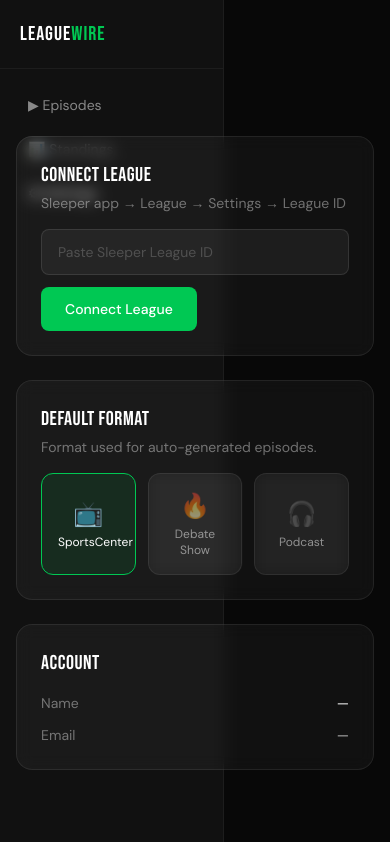
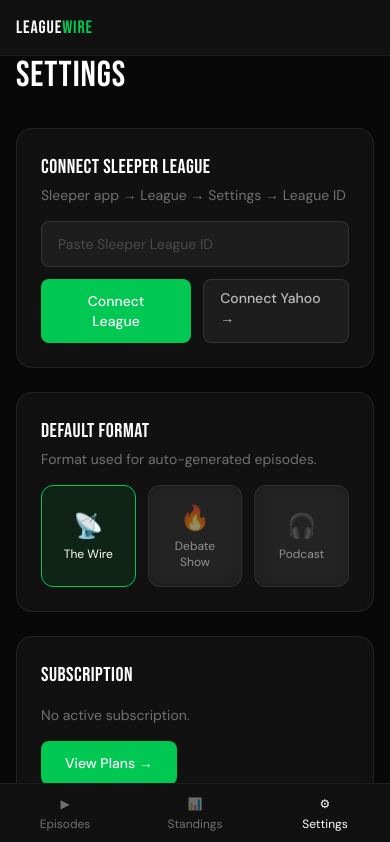
Before and after one commit to doubtfuel326/fantasycast, a Next.js app: page /dashboard/settings in a window 390 px wide. Shown: the top 842 px of the page. Built offline with nearby package versions, Linux system fonts and the light colour scheme; no server answers.

Commit message:
add billing portal to settings

```diff
--- a/src/app/dashboard/settings/page.tsx
+++ b/src/app/dashboard/settings/page.tsx
@@ -1,7 +1,7 @@
 "use client";
 import { useState, useEffect } from "react";
 import Link from "next/link";
-import { useUser } from "@clerk/nextjs";
+import { useUser, UserButton } from "@clerk/nextjs";
 
 export default function SettingsPage() {
   const {user} = useUser();
@@ -11,6 +11,8 @@
   const [error, setError] = useState("");
   const [connected, setConnected] = useState<any>(null);
   const [fmt, setFmt] = useState("thewire");
+  const [plan, setPlan] = useState<string | null>(null);
+  const [loadingPortal, setLoadingPortal] = useState(false);
 
   useEffect(() => {
     try {
@@ -18,7 +20,17 @@
       const id = localStorage.getItem("fcast_lid"); if(id) setLid(id);
       const f = localStorage.getItem("fcast_format"); if(f) setFmt(f);
     } catch {}
-  }, []);
+    async function loadPlan() {
+      if (!user?.id) return;
+      try {
+        const { createClient } = await import("@supabase/supabase-js");
+        const supabase = createClient(process.env.NEXT_PUBLIC_SUPABASE_URL || "", process.env.NEXT_PUBLIC_SUPABASE_ANON_KEY || "");
+        const { data } = await supabase.from("subscribers").select("plan, status").eq("user_id", user.id).single();
+        if (data?.status === "active") setPlan(data.plan);
+      } catch {}
+    }
+    loadPlan();
+  }, [user?.id]);
 
   async function save() {
     if(!lid.trim()) return;
@@ -30,15 +42,30 @@
       setConnected(d);
       localStorage.setItem("fcast_league", JSON.stringify(d));
       localStorage.setItem("fcast_lid", lid.trim());
+      localStorage.setItem("fcast_platform", "sleeper");
       setSaved(true);
       setTimeout(()=>setSaved(false), 3000);
     } catch(e:any) { setError(e.message); }
     finally { setSaving(false); }
   }
 
+  async function openBillingPortal() {
+    setLoadingPortal(true);
+    try {
+      const r = await fetch("/api/billing-portal", { method: "POST" });
+      const d = await r.json();
+      if (d.url) window.location.href = d.url;
+      else alert(d.error || "Failed to open billing portal");
+    } catch {
+      alert("Failed to open billing portal. Please try again.");
+    } finally {
+      setLoadingPortal(false);
+    }
+  }
+
   return (
     <div className="min-h-screen bg-[#080808]">
-      <div className="fixed left-0 top-0 bottom-0 w-56 border-r border-white/5 bg-[#111111] flex flex-col">
+      <div className="hidden md:flex fixed left-0 top-0 bottom-0 w-56 border-r border-white/5 bg-[#111111] flex-col">
         <div className="p-5 border-b border-white/5">
           <Link href="/" className="font-display text-xl tracking-wider">LEAGUE<span className="text-[#00C853]">WIRE</span></Link>
         </div>
@@ -47,40 +74,53 @@
           <Link href="/dashboard/standings" className="flex items-center gap-3 px-3 py-2.5 rounded-lg text-white/50 hover:bg-white/5 text-sm">📊 Standings</Link>
           <Link href="/dashboard/settings" className="flex items-center gap-3 px-3 py-2.5 rounded-lg bg-white/8 text-white text-sm">⚙ Settings</Link>
         </nav>
+        <div className="p-4 border-t border-white/5 flex items-center gap-3">
+          <UserButton appearance={{elements:{avatarBox:"w-8 h-8"}}} />
+          <p className="text-xs truncate">{user?.fullName||"Manager"}</p>
+        </div>
       </div>
-      <div className="md:ml-56 p-4 md:p-8 pt-16 md:pt-8 pb-20 md:pb-8 max-w-2xl">
+      <div className="md:hidden fixed top-0 left-0 right-0 z-40 bg-[#111111] border-b border-white/5 px-4 h-14 flex items-center justify-between">
+        <Link href="/" className="font-display text-lg tracking-wider">LEAGUE<span className="text-[#00C853]">WIRE</span></Link>
+        <UserButton appearance={{elements:{avatarBox:"w-8 h-8"}}} />
+      </div>
+      <div className="md:hidden fixed bottom-0 left-0 right-0 z-40 bg-[#111111] border-t border-white/5 flex">
+        <Link href="/dashboard" className="flex-1 flex flex-col items-center py-3 text-white/40 text-xs gap-1"><span>▶</span><span>Episodes</span></Link>
+        <Link href="/dashboard/standings" className="flex-1 flex flex-col items-center py-3 text-white/40 text-xs gap-1"><span>📊</span><span>Standings</span></Link>
+        <Link href="/dashboard/settings" className="flex-1 flex flex-col items-center py-3 text-white text-xs gap-1"><span>⚙</span><span>Settings</span></Link>
+      </div>
+      <div className="md:ml-56 pt-14 md:pt-0 pb-20 md:pb-0 p-4 md:p-8 max-w-2xl">
         <h1 className="font-display text-4xl tracking-wide mb-8">SETTINGS</h1>
-
         {connected && (
-          <div className="glass-green rounded-xl p-4 mb-6 flex items-center justify-between">
+          <div className="glass rounded-xl p-4 mb-6 flex items-center justify-between border border-[#00C853]/20">
             <div className="flex items-center gap-3">
-              <span className="w-2 h-2 rounded-full bg-green-400" />
+              <span className="w-2 h-2 rounded-full bg-[#00C853]" />
               <div>
                 <p className="text-sm font-medium">{connected.league?.leagueName}</p>
                 <p className="text-xs text-white/40">{connected.league?.totalTeams} teams · {connected.league?.scoringType}</p>
               </div>
             </div>
-            <button onClick={()=>{["fcast_league","fcast_lid"].forEach(k=>localStorage.removeItem(k));setConnected(null);setLid("");}} className="text-xs text-red-400">Disconnect</button>
+            <button onClick={()=>{["fcast_league","fcast_lid","fcast_platform","fcast_episodes_lid"].forEach(k=>localStorage.removeItem(k));setConnected(null);setLid("");}} className="text-xs text-red-400 hover:text-red-300">Disconnect</button>
           </div>
         )}
-
         <section className="glass rounded-2xl p-6 mb-6">
-          <h2 className="font-display text-xl tracking-wide mb-1">{connected?"CHANGE LEAGUE":"CONNECT LEAGUE"}</h2>
+          <h2 className="font-display text-xl tracking-wide mb-1">{connected?"CHANGE SLEEPER LEAGUE":"CONNECT SLEEPER LEAGUE"}</h2>
           <p className="text-white/40 text-sm mb-4">Sleeper app → League → Settings → League ID</p>
           <input value={lid} onChange={e=>setLid(e.target.value)} onKeyDown={e=>e.key==="Enter"&&save()}
             placeholder="Paste Sleeper League ID"
             className="w-full bg-white/5 border border-white/10 rounded-lg px-4 py-3 text-sm text-white placeholder-white/20 focus:outline-none focus:border-[#00C853]/50 mb-3" />
           {error && <p className="text-red-400 text-sm mb-3">{error}</p>}
-          <button onClick={save} disabled={saving||!lid.trim()} className="btn-primary">
-            {saving?"Connecting...":saved?"✓ Connected!":connected?"Update":"Connect League"}
-          </button>
+          <div className="flex gap-3">
+            <button onClick={save} disabled={saving||!lid.trim()} className="btn-primary">
+              {saving?"Connecting...":saved?"✓ Connected!":connected?"Update":"Connect League"}
+            </button>
+            <Link href="/onboarding" className="btn-ghost px-4 py-2 text-sm">Connect Yahoo →</Link>
+          </div>
         </section>
-
         <section className="glass rounded-2xl p-6 mb-6">
           <h2 className="font-display text-xl tracking-wide mb-1">DEFAULT FORMAT</h2>
           <p className="text-white/40 text-sm mb-4">Format used for auto-generated episodes.</p>
           <div className="grid grid-cols-3 gap-3">
-            {[{id:"thewire",icon:"📺",l:"SportsCenter"},{id:"debate",icon:"🔥",l:"Debate Show"},{id:"podcast",icon:"🎧",l:"Podcast"}].map(f=>(
+            {[{id:"thewire",icon:"📡",l:"The Wire"},{id:"debate",icon:"🔥",l:"Debate Show"},{id:"podcast",icon:"🎧",l:"Podcast"}].map(f=>(
               <button key={f.id} onClick={()=>{setFmt(f.id);localStorage.setItem("fcast_format",f.id);}}
                 className={"p-4 rounded-xl text-center text-xs border "+(fmt===f.id?"border-[#00C853] bg-[#00C853]/10":"glass border-white/8 text-white/50")}>
                 <span className="text-2xl block mb-1">{f.icon}</span>{f.l}
@@ -88,7 +128,29 @@
             ))}
           </div>
         </section>
-
+        <section className="glass rounded-2xl p-6 mb-6">
+          <h2 className="font-display text-xl tracking-wide mb-4">SUBSCRIPTION</h2>
+          {plan ? (
+            <div>
+              <div className="flex items-center justify-between mb-4">
+                <div>
+                  <p className="text-sm font-medium capitalize">{plan} Plan</p>
+                  <p className="text-xs text-white/40">Active subscription</p>
+                </div>
+                <span className="text-xs bg-[#00C853]/10 text-[#00C853] border border-[#00C853]/20 rounded-full px-3 py-1">Active</span>
+              </div>
+              <button onClick={openBillingPortal} disabled={loadingPortal} className="btn-ghost w-full py-2.5 text-sm">
+                {loadingPortal ? "Opening..." : "Manage Subscription →"}
+              </button>
+              <p className="text-white/30 text-xs mt-2 text-center">Update payment, change plan, or cancel</p>
+            </div>
+          ) : (
+            <div>
+              <p className="text-white/40 text-sm mb-4">No active subscription.</p>
+              <Link href="/pricing" className="btn-primary text-sm inline-block">View Plans →</Link>
+            </div>
+          )}
+        </section>
         <section className="glass rounded-2xl p-6">
           <h2 className="font-display text-xl tracking-wide mb-4">ACCOUNT</h2>
           <div className="space-y-3 text-sm">
```
